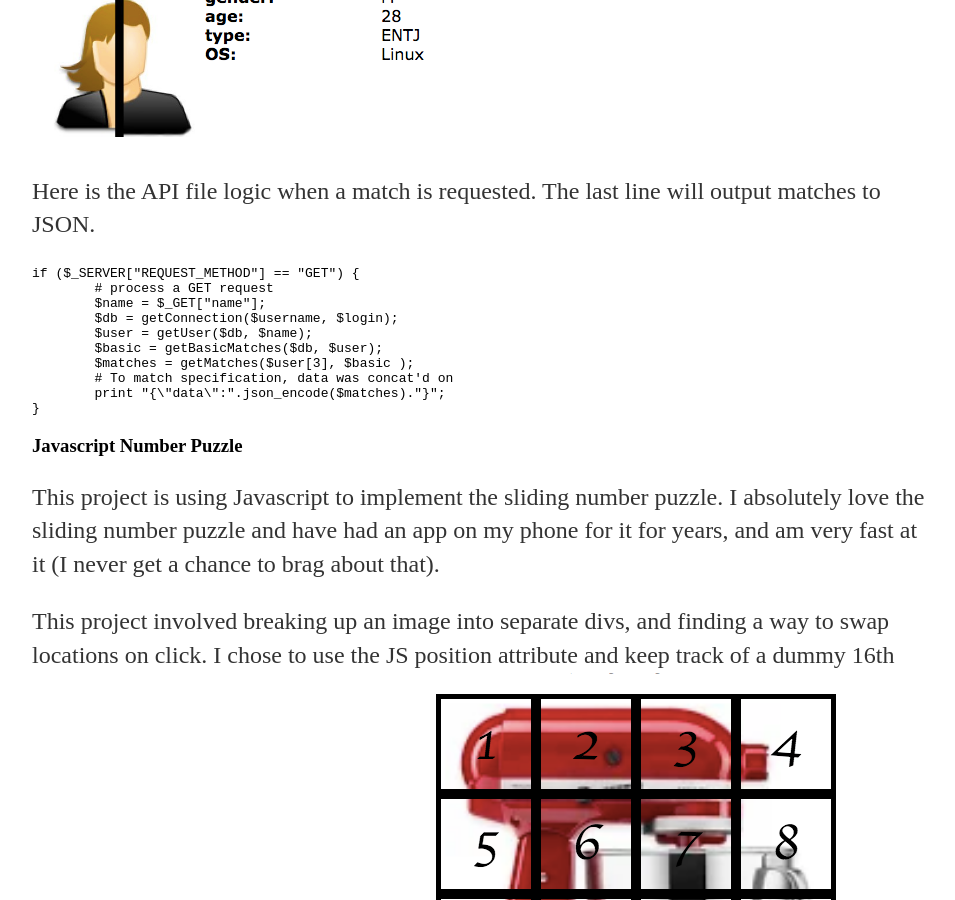
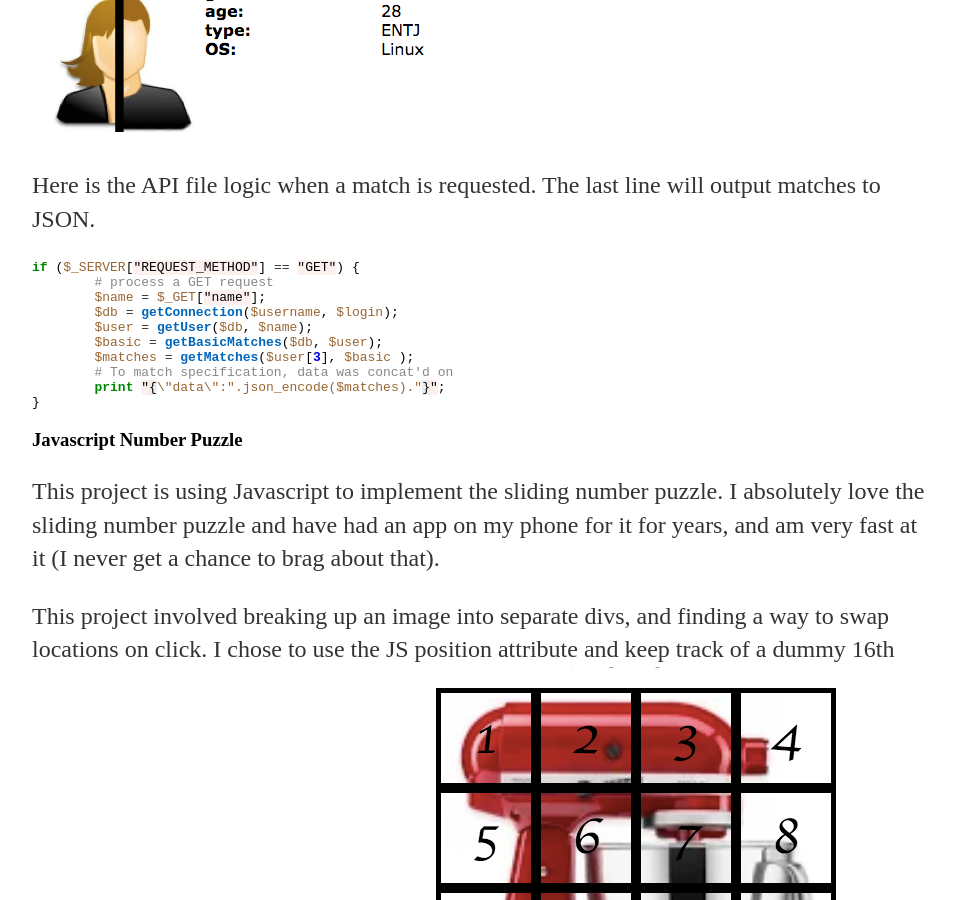
Before and after one commit to MattFossett/mattfossett.github.io, a Jekyll site: the page built from projects/index.md, in a window 1280 px wide and 900 px high, scrolled down 4148 px. Shown: the whole window, without its empty margins (160-1115 px from the left). Built offline with Jekyll 4.4.1, drawn with Linux system fonts in a browser that asks for light colours.

Commit message:
Added php

````diff
--- a/_includes/computer_science.md
+++ b/_includes/computer_science.md
@@ -97,7 +97,7 @@ Here is a user's perspective when they view their matches:
 
 Here is the API file logic when a match is requested.
 The last line will output matches to JSON.
-```PHP
+```php
 if ($_SERVER["REQUEST_METHOD"] == "GET") {
 	# process a GET request
 	$name = $_GET["name"];
--- a/projects/index.md
+++ b/projects/index.md
@@ -4,8 +4,8 @@ title: Projects
 ---
 # Projects
 
-[Vehicle Speed Calculator](#vehicle-speed-calculator)
-[Computer Science Labs](#computer-science-labs)
+* [Vehicle Speed Calculator](#vehicle-speed-calculator)
+* [Computer Science Labs](#computer-science-labs)
 
 ***
 {% include speed_calculator.md %}
````
